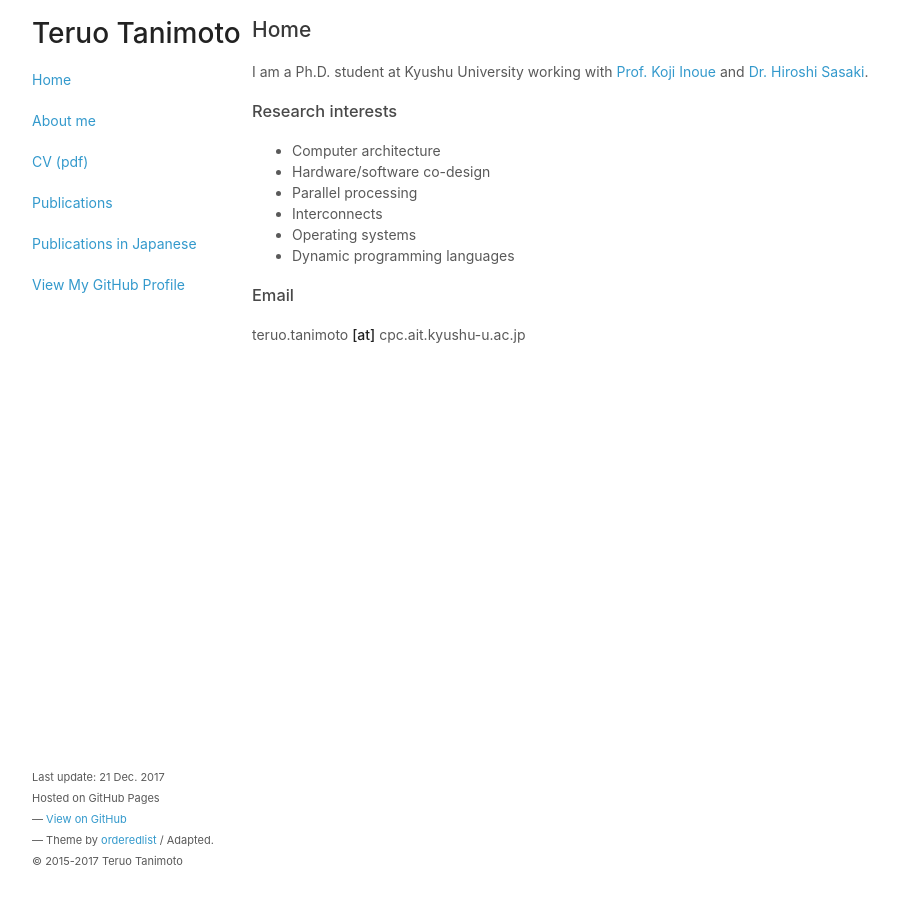
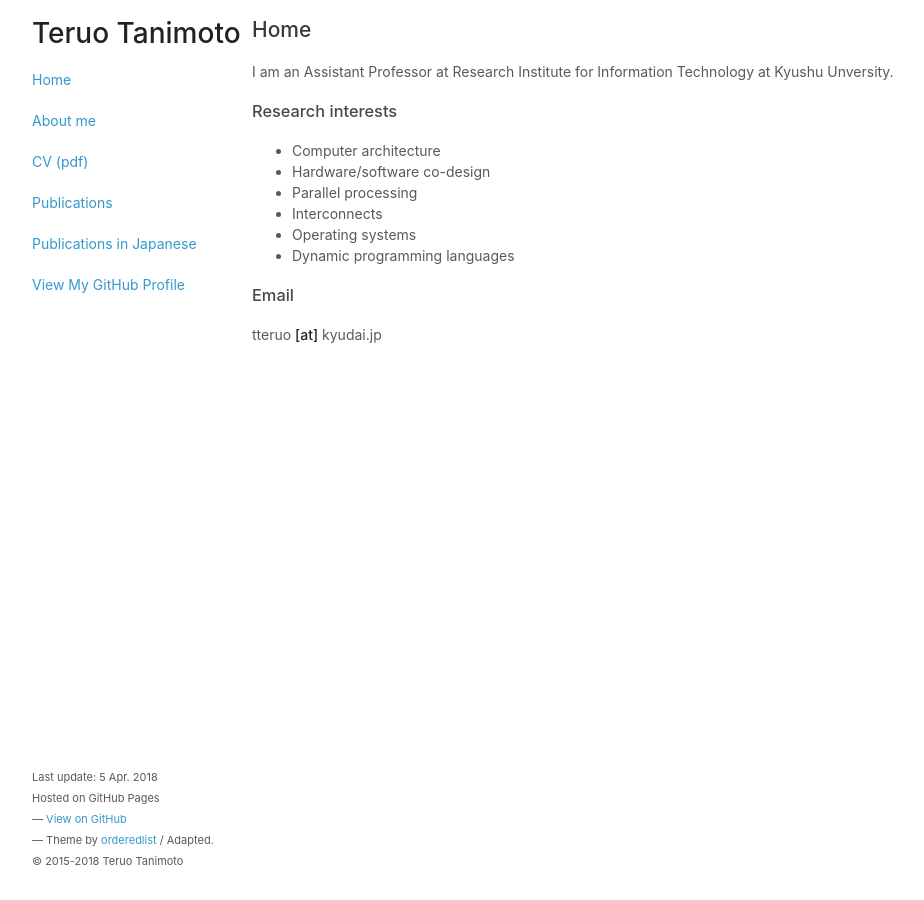
Before and after one commit to teruo41/teruo41.github.io, a Jekyll site: the page built from index.md, in a window 1280 px wide. Shown: the whole page, without its empty margins (138-1062 px from the left). Built offline with Jekyll 4.4.1, drawn with Linux system fonts in a browser that asks for light colours.

```diff
--- a/_includes/footer.html
+++ b/_includes/footer.html
@@ -1,9 +1,9 @@
 <footer>
   <p> <small>
-  Last update: 21 Dec. 2017<br>
+  Last update: 5 Apr. 2018<br>
   Hosted on GitHub Pages<br>
   &mdash; <a href="https://github.com/teruo41/teruo41.github.io">View on GitHub</a><br>
   &mdash; Theme by <a href="https://github.com/orderedlist">orderedlist</a> / Adapted.<br>
-  &copy; 2015-2017 Teruo Tanimoto
+  &copy; 2015-2018 Teruo Tanimoto
   </small></p>
 </footer>
--- a/index.md
+++ b/index.md
@@ -4,7 +4,8 @@
 ---
 
 ## Home
-I am a Ph.D. student at Kyushu University working with [Prof. Koji Inoue](http://www.cpc.ait.kyushu-u.ac.jp/~koji.inoue/) and [Dr. Hiroshi Sasaki](https://sites.google.com/site/hrshssk/).
+
+I am an Assistant Professor at Research Institute for Information Technology at Kyushu Unversity.
 
 ### Research interests
   - Computer architecture
@@ -14,13 +15,5 @@
   - Operating systems
   - Dynamic programming languages
 
-<!--
-I am a Ph.D. student at Cyber Physical Computing Laboratory, Kyushu University, Japan.
-I am a Researcher at Fujitsu Laboratories Limited, Kawasaki, Japan.
--->
-
 ### Email
-teruo.tanimoto __[at]__ cpc.ait.kyushu-u.ac.jp
-<!--
-teruo.tanimoto __[at]__ gmail.com
--->
+tteruo __[at]__ kyudai.jp
```
Also changed, not shown: about.md (+3 -1 lines).
